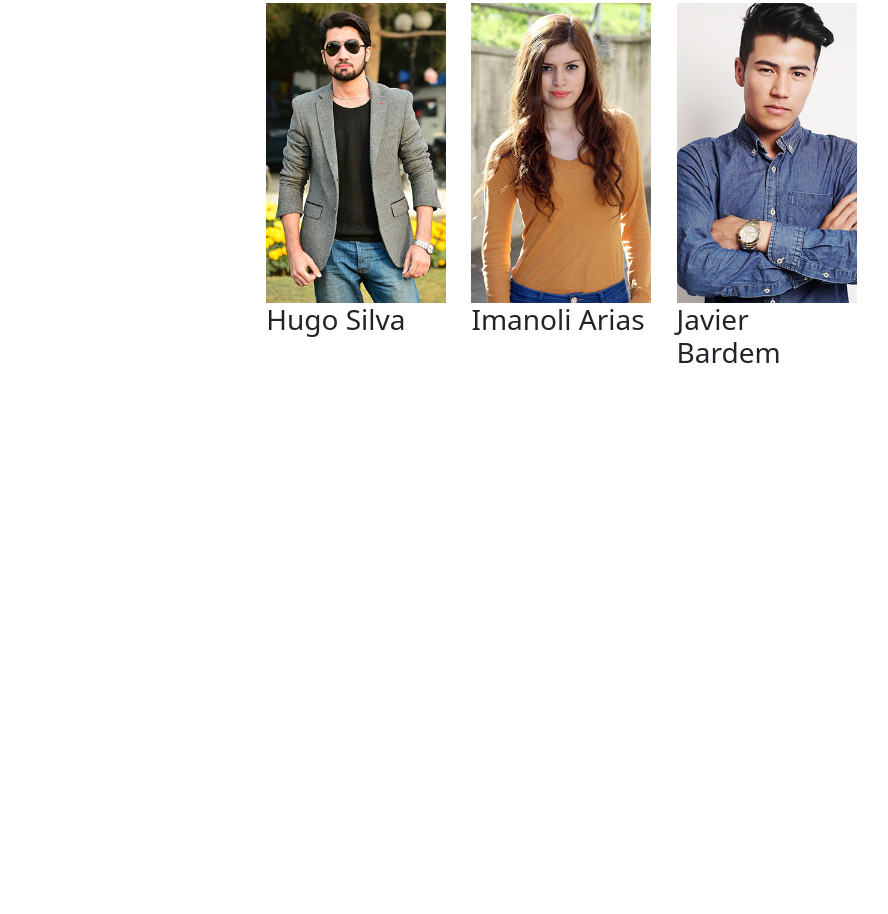
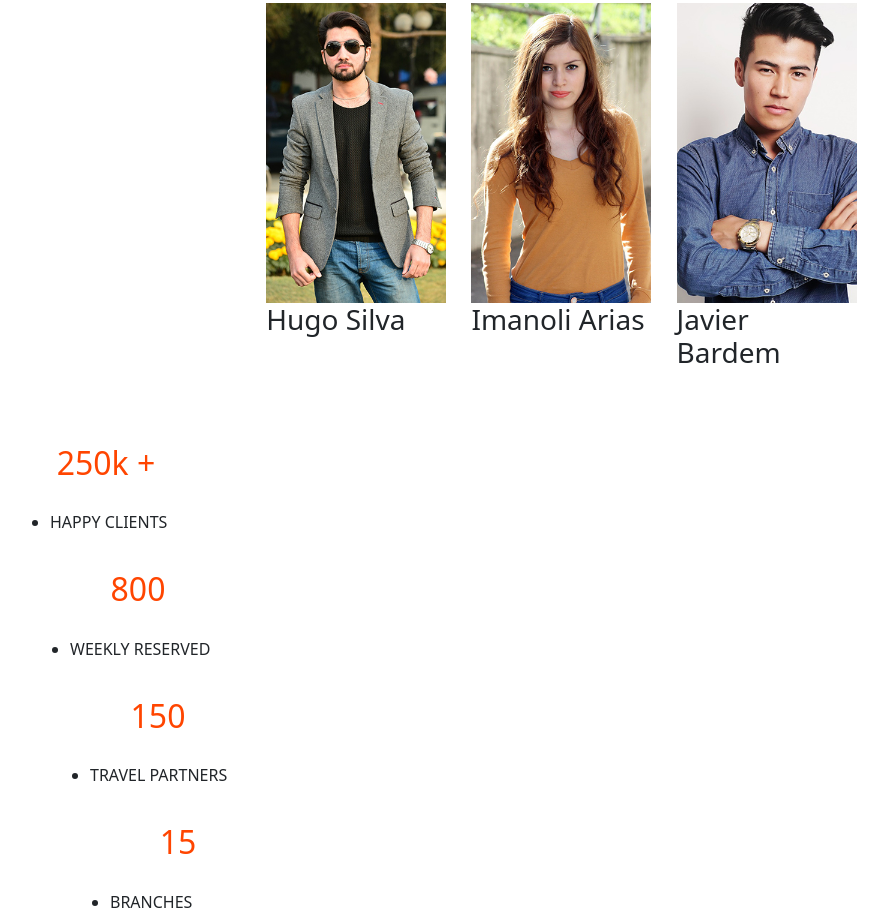
Before and after one commit to jenani14/Jay-Travel, a plain HTML site: page index.html in a window 1280 px wide. Shown: the part 1419-2333 px from the top of the page, without its empty margins (96-984 px from the left). Before the commit the page ends 1815 px from the top, so only its background shows below. Drawn offline with nearby package versions, Linux system fonts and the light colour scheme.

Commit message:
added navbar

```diff
--- a/index.html
+++ b/index.html
@@ -143,6 +143,51 @@
         </div>
 
        </div>
+       <div>
+        <nav class="navbar">
+            <div class="container">
+                <div class="row">
+                    <div class="navbar-col">
+                        <h2>250k +</h2>
+                        <ul>
+                            <li>HAPPY CLIENTS</li>
+                        </ul>
+                        <div>
+                            <div class="navbar-col">
+                                <h2>800</h2>
+                                <ul>
+                                    <li>WEEKLY RESERVED</li>
+                                </ul>
+                                <div>
+                                    <div class="navbar-col">
+                                        <h2>150</h2>
+                                        <ul>
+                                            <li>TRAVEL PARTNERS</li>
+                                        </ul>
+                                        <div>
+                                            <div class="navbar-col">
+                                                <h2>15</h2>
+                                                <ul>
+                                                    <li>BRANCHES</li>
+                                                </ul>
+
+                                            </div>
+                                        </div>
+
+                                    </div>
+                                </div>
+
+                            </div>
+                        </div>
+
+                    </div>
+
+                </div>
+
+            </div>
+
+        </nav>
+       </div>
 
     </main>
 
```
